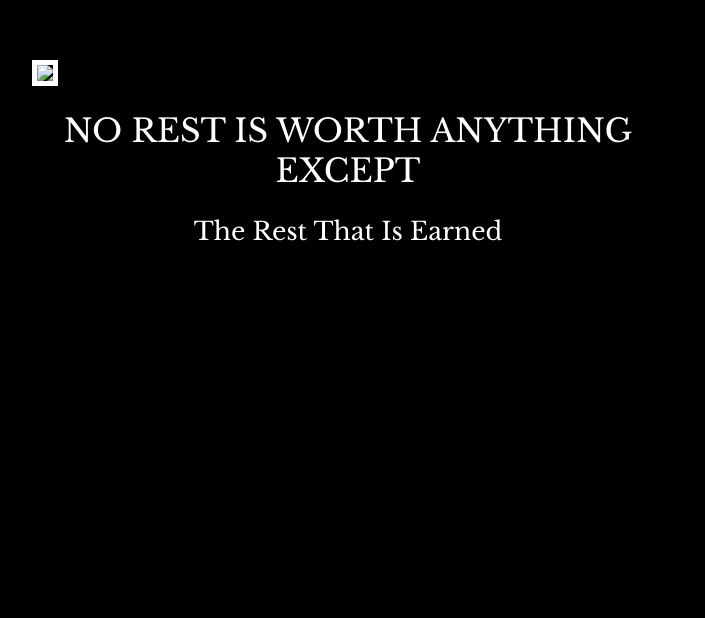
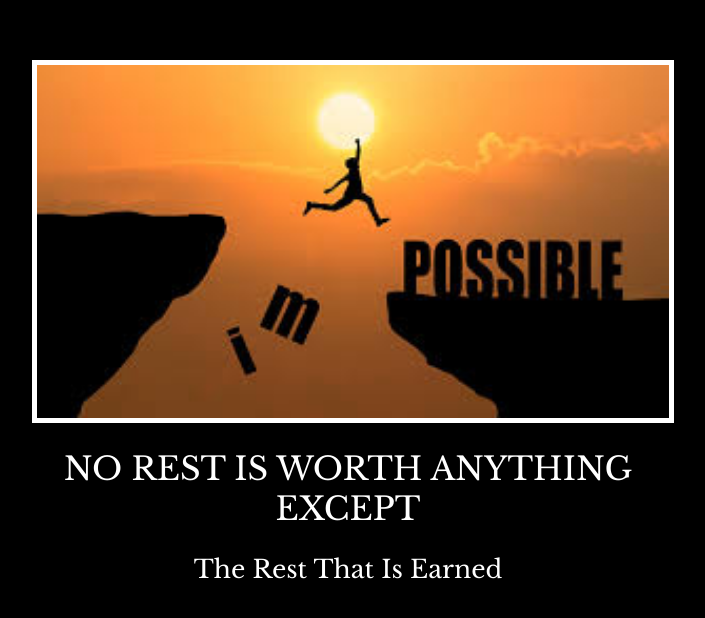
Before and after one commit to subinbajracharya/CSS-Project, a plain HTML site: page index.html in a window 1280 px wide. Shown: the part 168-786 px from the top of the page, without its empty margins (292-997 px from the left). Drawn offline with nearby package versions, Linux system fonts and the light colour scheme; a web font is replaced by a local one.

Commit message:
Update index.html

```diff
--- a/index.html
+++ b/index.html
@@ -12,7 +12,7 @@
 
   <body>
     <div>
-      <img src="./assets/images/im-possible.jpg" />
+      <img src="./im-possible.jpg" />
       <h1 class="text">No Rest Is Worth Anything Except</h1>
       <p class="text">The Rest That Is Earned </p>
     </div>
```
